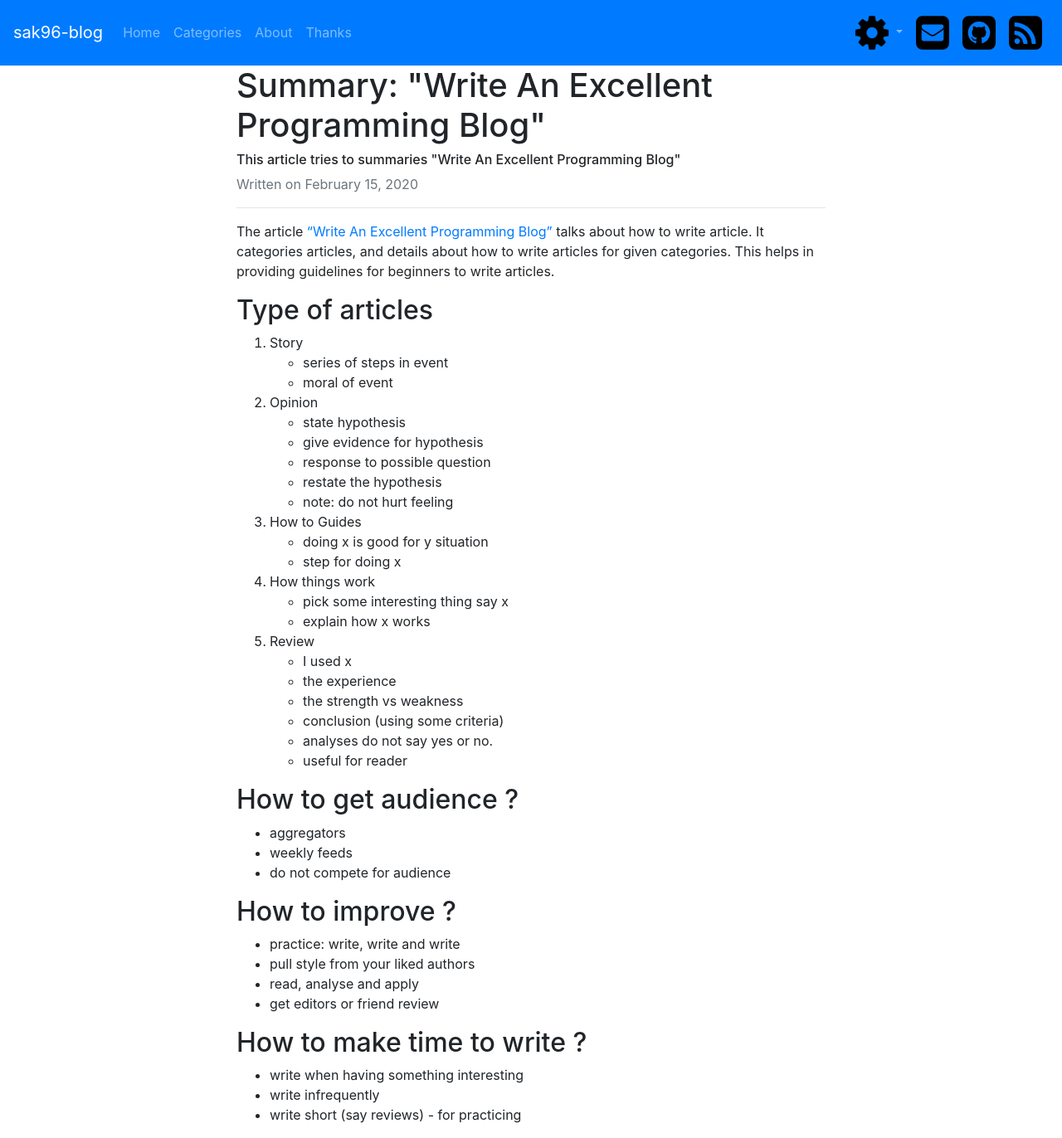
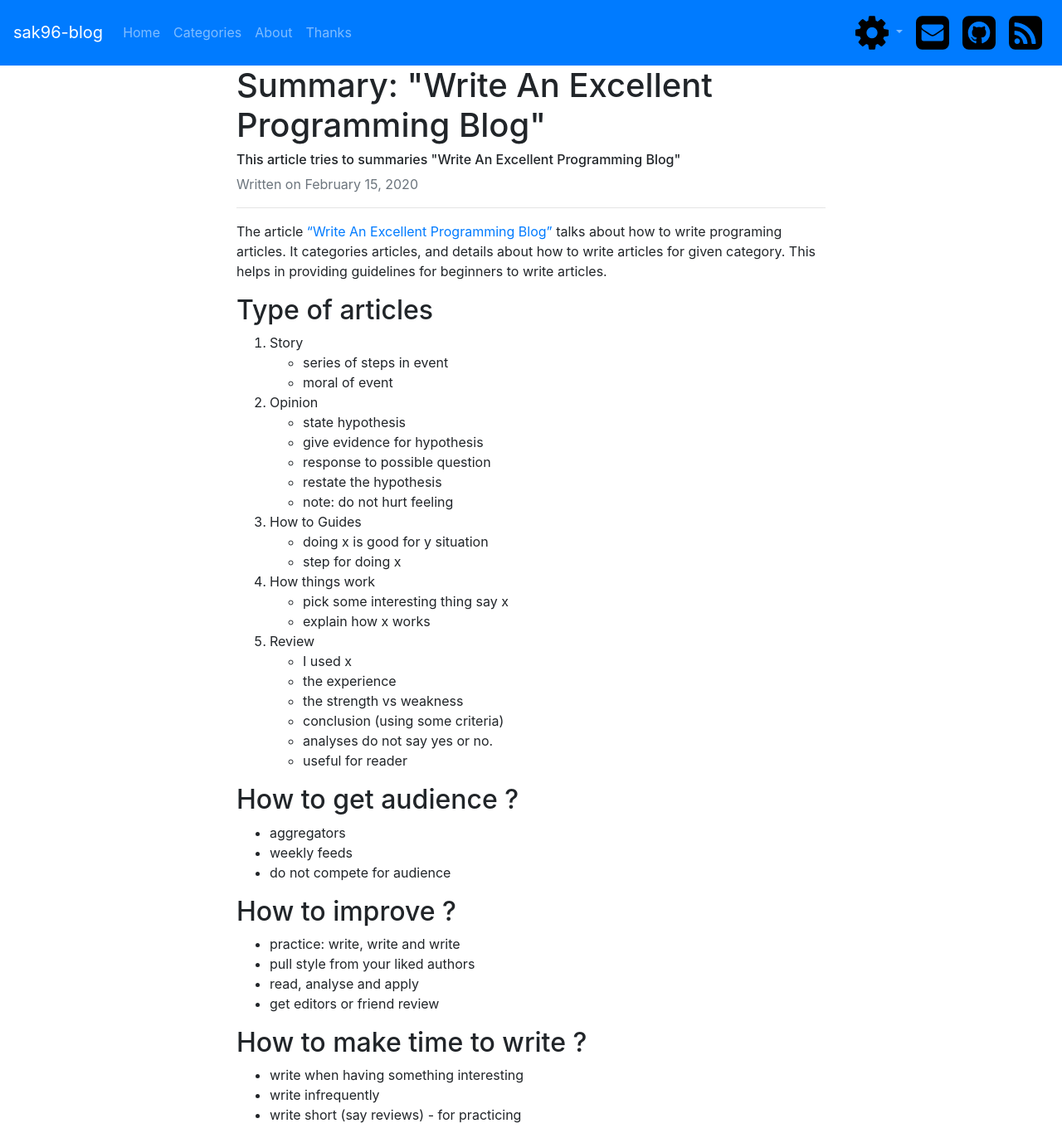
Before and after one commit to aakash-kori/aakash-kori.github.io, a Jekyll site: the page built from _posts/2020-2-15-summary-write-an-excellent-programming-blog.md, in a window 1280 px wide. Shown: the whole page at 83% size. Built offline with Jekyll 4.4.1, drawn with Linux system fonts in a browser that asks for light colours.

Commit message:
modified write programing article: 1. changed category to notes 2. added tag programming 3. rephrased intro paragraph

```diff
--- a/_posts/2020-2-15-summary-write-an-excellent-programming-blog.md
+++ b/_posts/2020-2-15-summary-write-an-excellent-programming-blog.md
@@ -1,11 +1,11 @@
 ---
 layout: post
 title: 'Summary: "Write An Excellent Programming Blog"'
-category: "summary"
-tags: ["writing", "articles"]
+category: "notes"
+tags: ["writing", "articles", "programming"]
 desc: This article tries to summaries "Write An Excellent Programming Blog"
 ---
-The article ["Write An Excellent Programming Blog"](http://bit.ly/excellent-blog) talks about how to write article. It categories articles, and details about how to write articles for given categories. This helps in providing guidelines for beginners to write articles.
+The article ["Write An Excellent Programming Blog"](http://bit.ly/excellent-blog) talks about how to write programing articles. It categories articles, and details about how to write articles for given category. This helps in providing guidelines for beginners to write articles.
 
 ## Type of articles
 1. Story
```
